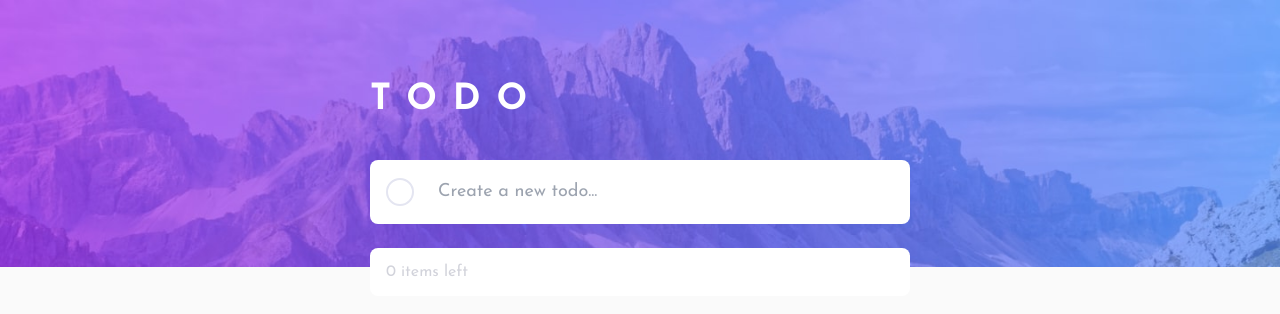
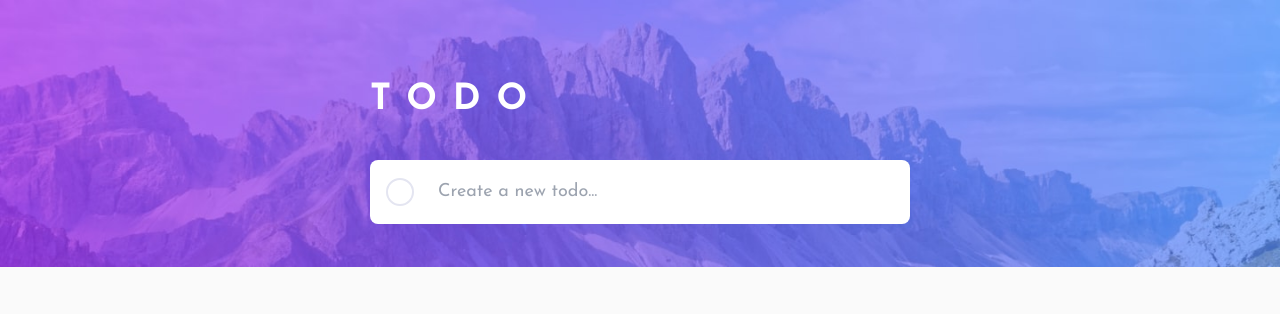
Before and after one commit to leandrho/todo-app-fmi, a React (Vite) app: page / in a window 1280 px wide. Shown: the top 314 px of the page. Built offline with nearby package versions, Linux system fonts and the light colour scheme.

Commit message:
add conditional render of TodoList

```diff
--- a/src/App.tsx
+++ b/src/App.tsx
@@ -19,7 +19,10 @@ function App() {
         </header>
         <main className="w-[540px]">
           <TodoForm addTodo={addTodo}/>
-          <TodoList items={todoList} removeItem={removeTodo} modifyItem={modifyTodo}/>
+          {
+            todoList.length?<TodoList items={todoList} removeItem={removeTodo} modifyItem={modifyTodo}/>:null
+          }
+
         </main>
     </div>
 
```
